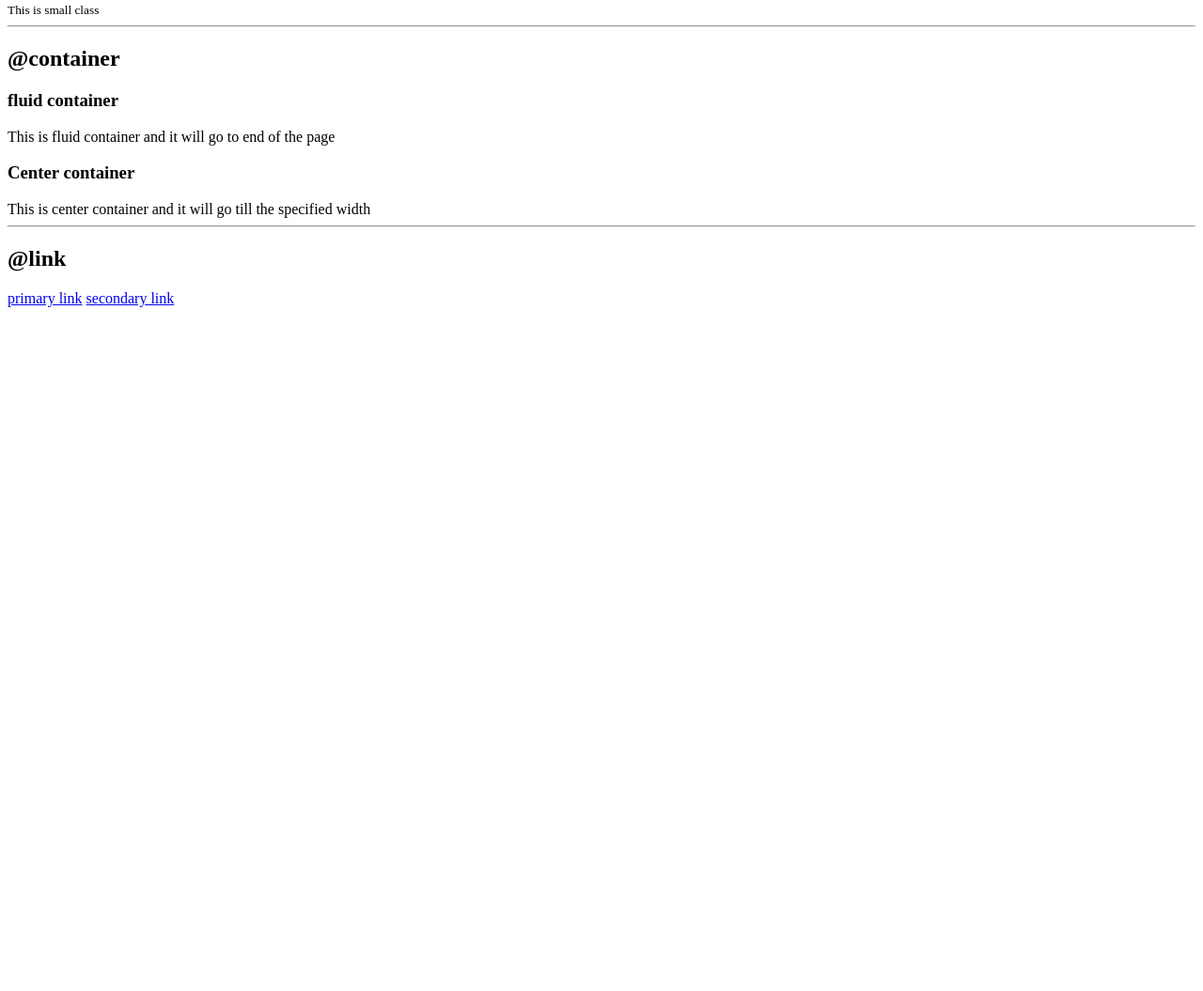
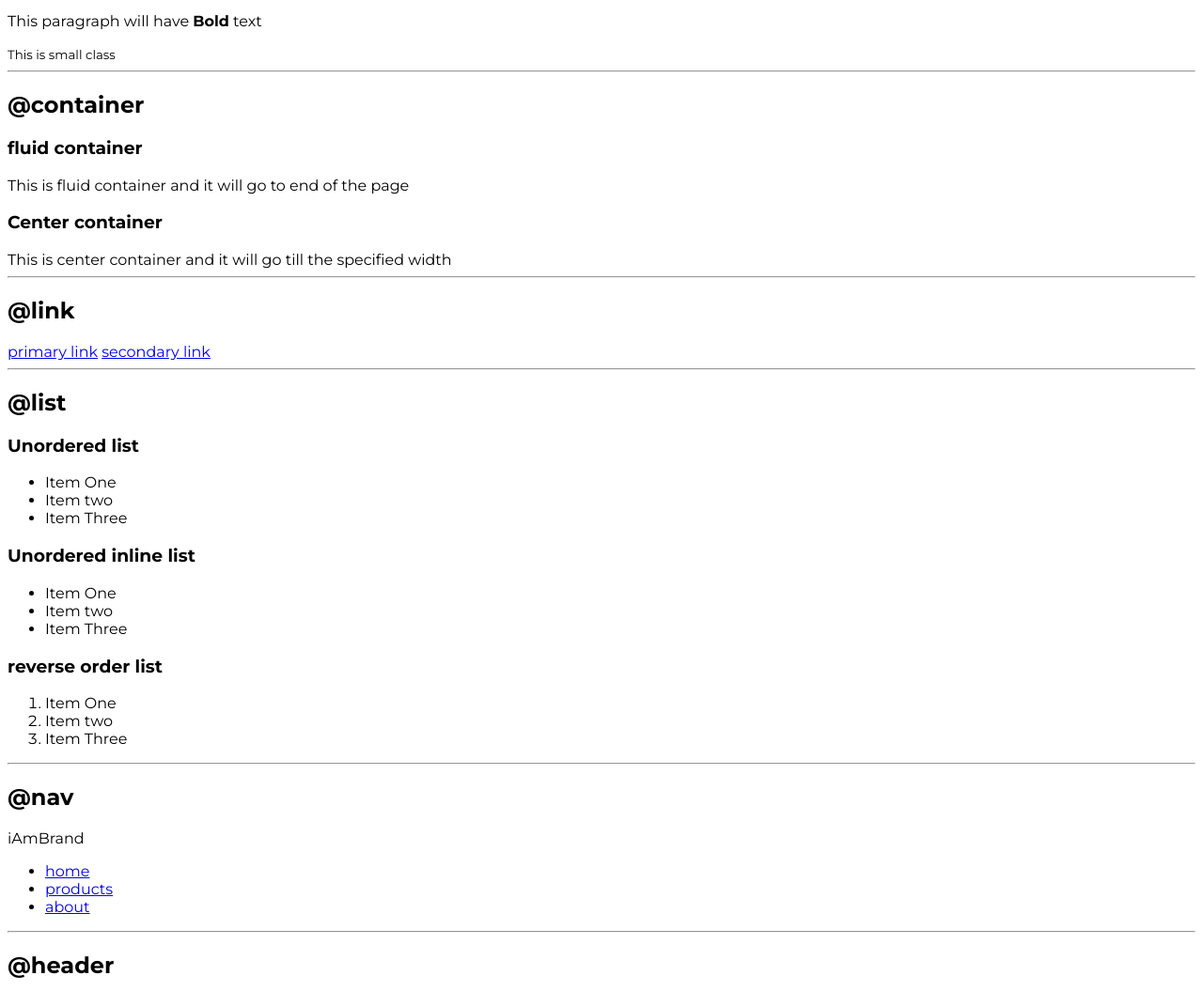
Before and after one commit to asethia3425/adarsh-balak, a plain HTML site: page index.html in a window 1280 px wide. Shown: the part 405-1460 px from the top of the page at 94% size. Before the commit the page ends 800 px from the top, so only its background shows below. Drawn offline with Linux system fonts and the light colour scheme.

Commit message:
create css

```diff
--- a/index.html
+++ b/index.html
@@ -6,6 +6,8 @@
     <meta http-equiv="X-UA-Compatible" content="IE=edge">
     <meta name="viewport" content="width=device-width, initial-scale=1.0">
     <title>Component Library</title>
+
+    <link href="styles.css" rel="stylesheet"/>
 </head>
 
 <body>
@@ -20,6 +22,7 @@
     <h3>This is h3 line</h3>
     <h4>This is h4 line</h4>
     <p>This is paragraph class use it in most of case</p>
+    <p>This paragraph will have <strong>Bold</strong> text</p>
     <small>This is small class</small>
     <hr>
 
@@ -30,10 +33,88 @@
     <h3>Center container</h3>
     <div>This is center container and it will go till the specified width</div>
     <hr>
+
     <h2>@link</h2>
-
     <a href="https://google.com">primary link</a>
     <a href="/">secondary link</a>
+    <hr>
+
+    <h2>@list</h2>
+
+    <h3>Unordered list</h3>
+    <ul>
+        <li>Item One</li>
+        <li>Item two</li>
+        <li>Item Three</li>
+    </ul>
+
+    <h3>Unordered inline list</h3>
+    <ul>
+        <li>Item One</li>
+        <li>Item two</li>
+        <li>Item Three</li>
+    </ul>
+    <h3>reverse order list</h3>
+    <ol>
+        <li>Item One</li>
+        <li>Item two</li>
+        <li>Item Three</li>
+    </ol>
+    <hr>
+
+    <h2>@nav</h2>
+    <nav>
+        <div>iAmBrand</div>
+        <ul>
+            <li>
+                <a href="/">home</a>
+            </li>
+            <li>
+                <a href="/">products</a>
+            </li>
+            <li>
+                <a href="/">about</a>
+            </li>
+        </ul>
+    </nav>
+    <hr>
+
+    <h2>@header</h2>
+    <header>
+        <img src="image/hero.svg">
+        <!-- use SVG image  -->
+        <!-- we can download from unDraw/unsplash  -->
+        <!-- for color choice use tailwind -->
+        <h1>heading inside header</h1>
+    </header>
+    <hr>
+
+    <h2>@section</h2>
+
+    <section>
+        <h3>white section</h3>
+        <p> this will have white backgraound </p>
+    </section>
+
+    <section>
+        <h3>off white section</h3>
+        <p> this will have gray backgraound </p>
+    </section>
+
+    <hr>
+
+    <h2>@footer</h2>
+
+    <footer>
+        <div>Some small heading inside footer</div>
+        <ul>
+            <li><a href="/">Social one</a></li>
+            <li><a href="/">Social two</a></li>
+            <li><a href="/">Social three</a></li>
+        </ul>
+    </footer>
+
+
 
 </body>
 
--- /dev/null
+++ b/styles.css
@@ -0,0 +1,4 @@
+@import url('https://fonts.googleapis.com/css2?family=Montserrat:wght@400;700&display=swap');
+body {
+    font-family: 'Montserrat', sans-serif;
+}
```
Also changed, not shown: image/hero.svg (added).
